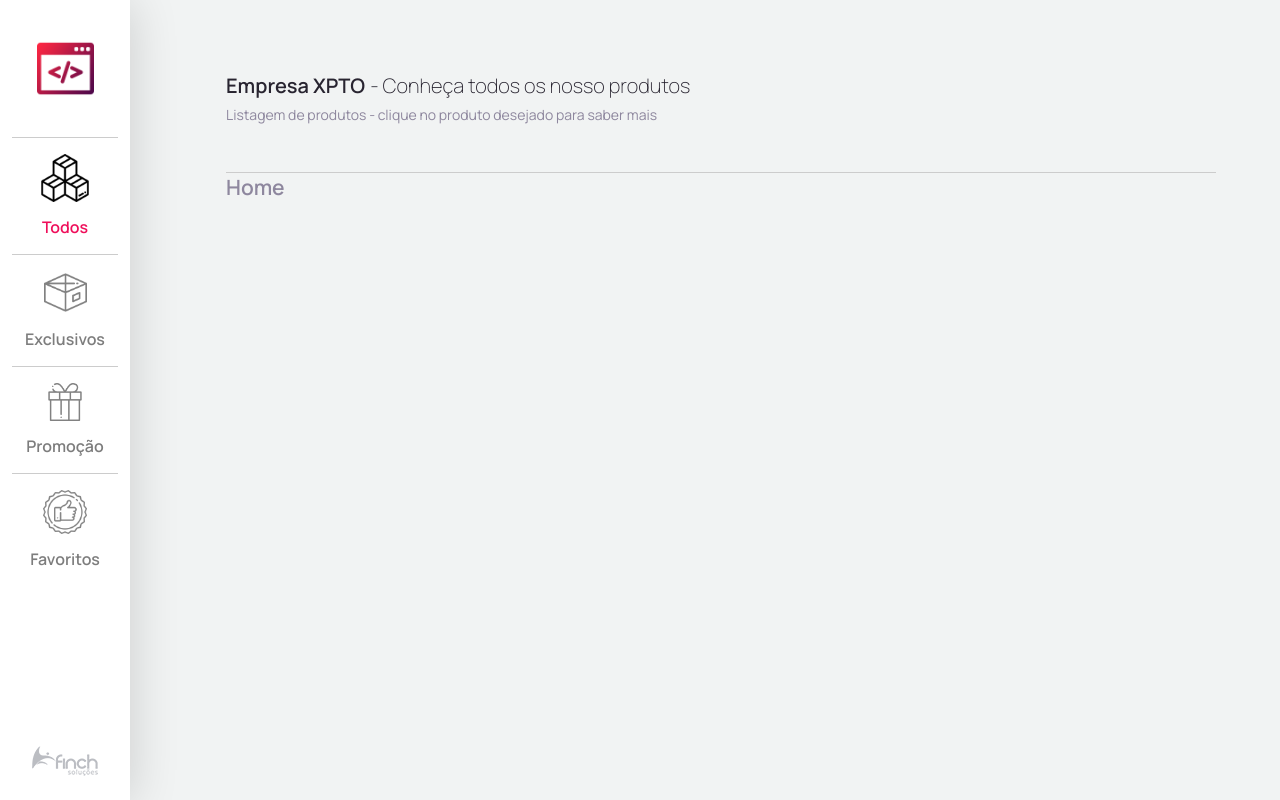
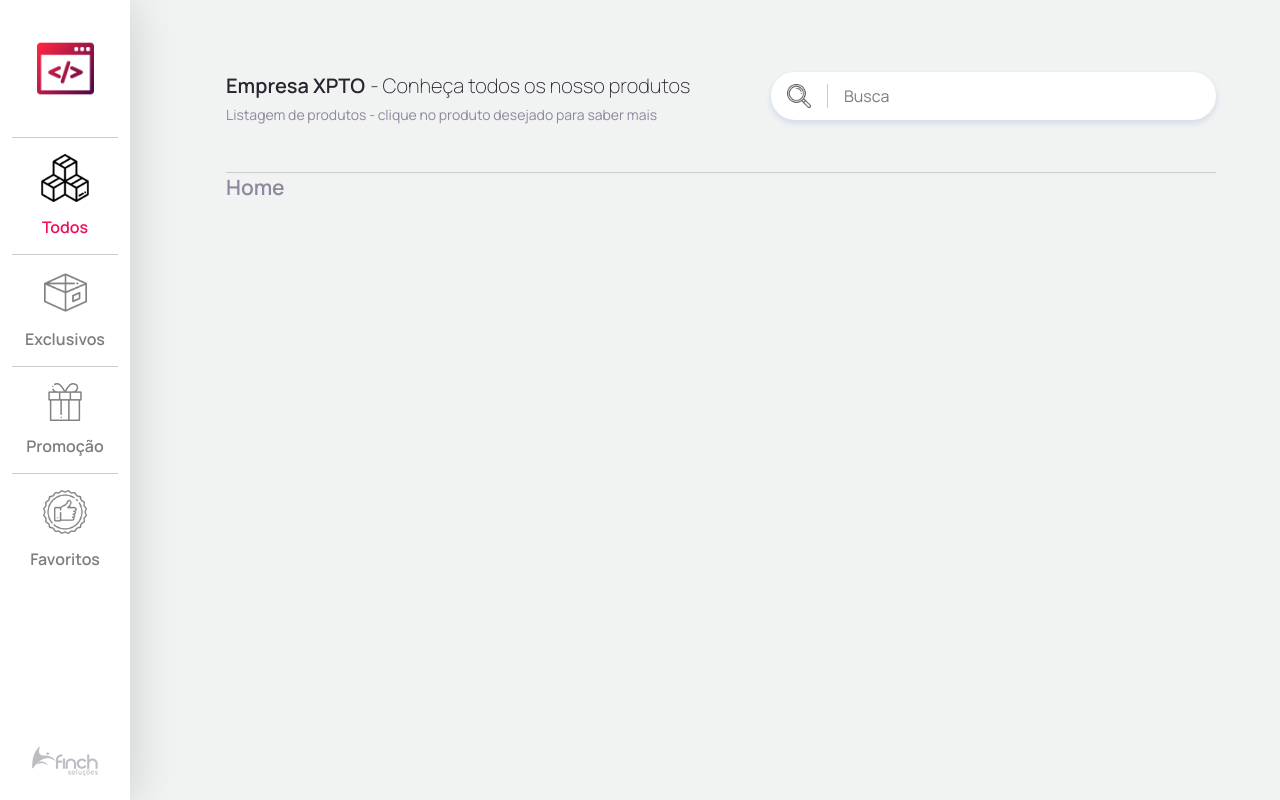
Before and after one commit to finch-solucoes/desenvolvedor-frontend, a React (Create React App) app: page / in a window 1280 px wide. Built offline with nearby package versions, Linux system fonts and the light colour scheme.

Commit message:
feat: create SearchInput component

```diff
--- a/src/components/Header/index.tsx
+++ b/src/components/Header/index.tsx
@@ -1,5 +1,6 @@
 import React from 'react';
 
+import SearchInput from '../SearchInput';
 import { Container, InfoPage } from './styles';
 
 const Header: React.FC = () => {
@@ -14,6 +15,7 @@ const Header: React.FC = () => {
           Listagem de produtos - clique no produto desejado para saber mais
         </small>
       </InfoPage>
+      <SearchInput />
     </Container>
   );
 };
--- a/src/components/Header/styles.ts
+++ b/src/components/Header/styles.ts
@@ -4,6 +4,7 @@ import colors from '../../styles/colors';
 
 export const Container = styled.header`
   display: flex;
+  justify-content: space-between;
   padding: 72px 0 48px;
   border-bottom: 1px solid #ccc;
 `;
--- /dev/null
+++ b/src/components/SearchInput/index.tsx
@@ -0,0 +1,15 @@
+import React from 'react';
+
+import loupeImg from '../../assets/loupe.png';
+import { Container } from './styles';
+
+const SearchInput: React.FC = () => {
+  return (
+    <Container>
+      <img src={loupeImg} alt="botão de busca" />
+      <input type="text" placeholder="Busca" />
+    </Container>
+  );
+};
+
+export default SearchInput;
--- /dev/null
+++ b/src/components/SearchInput/styles.ts
@@ -0,0 +1,33 @@
+import styled from 'styled-components';
+
+import colors from '../../styles/colors';
+
+export const Container = styled.div`
+  display: flex;
+  justify-content: center;
+  align-items: center;
+  width: 445px;
+  height: 48px;
+  padding: 0 16px;
+  border-radius: 24px;
+  background: #fff;
+  box-shadow: 0px 3px 6px #2959b729;
+
+  img {
+    padding-right: 16px;
+    border-right: 1px solid #ccc;
+  }
+
+  input {
+    flex: 1;
+    border: 0;
+    font-size: 16px;
+    padding: 8px 16px;
+    background: transparent;
+    color: ${colors.grayText};
+
+    &::placeholder {
+      color: ${colors.grayText};
+    }
+  }
+`;
```
Also changed, not shown: src/assets/loupe.png (added).
